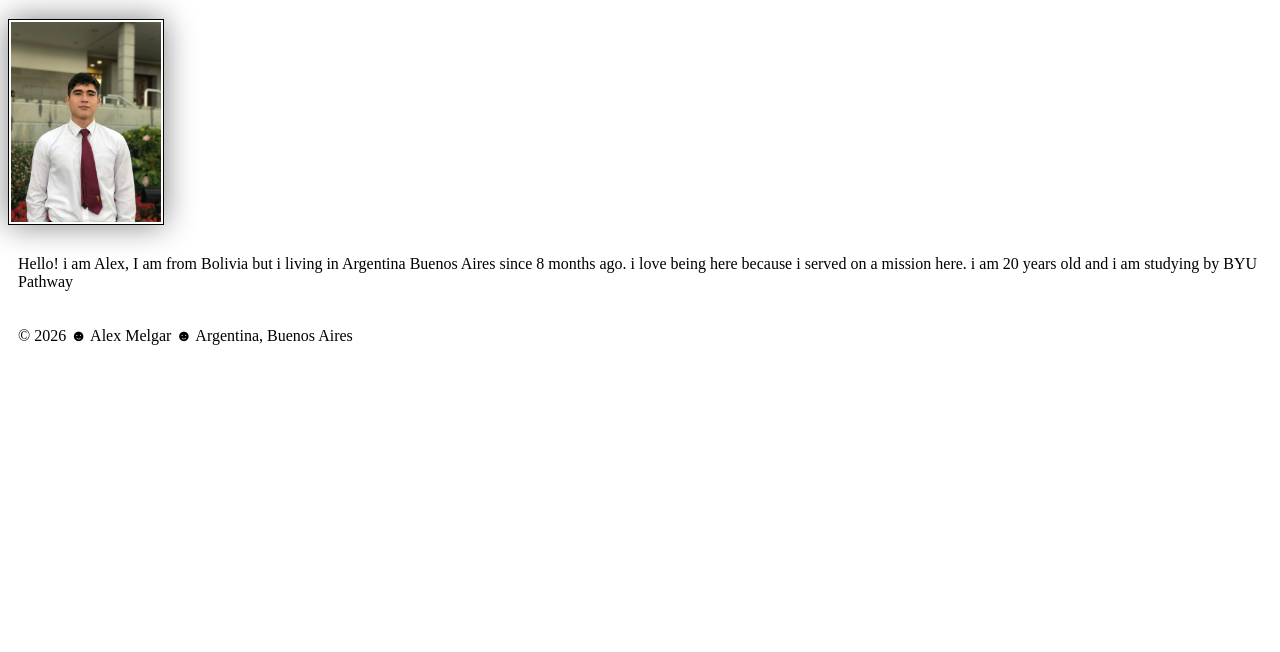
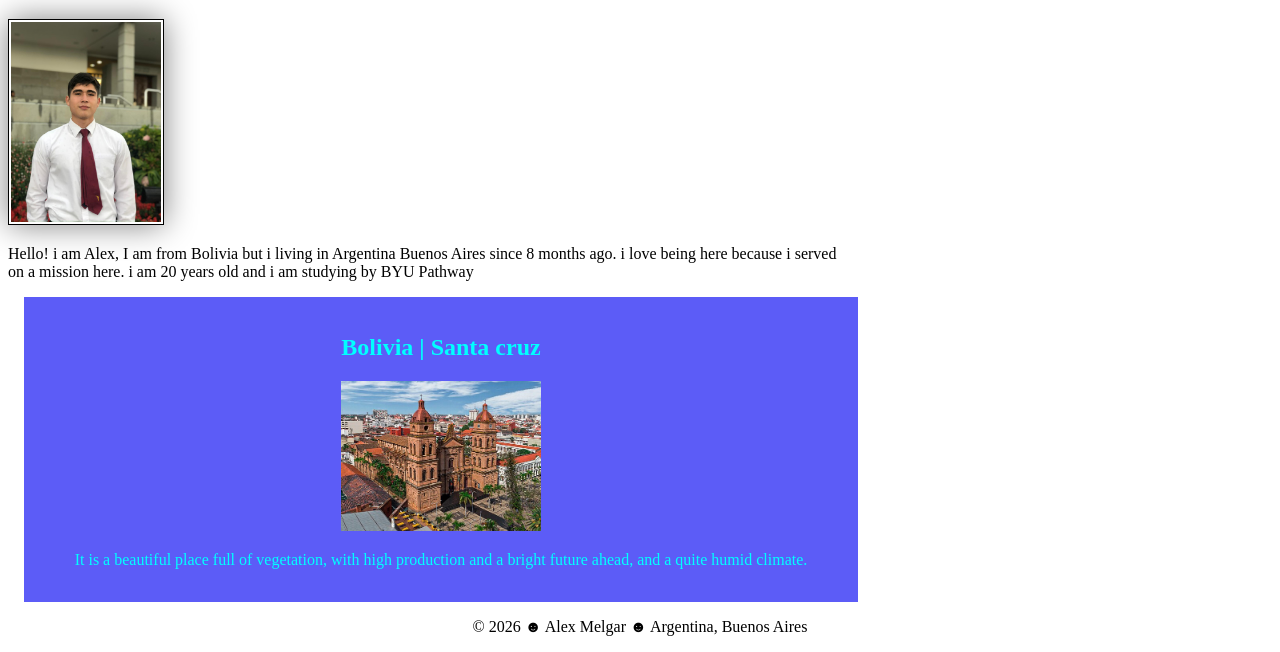
Before and after one commit to alexmelgarruiz/wdd130, a plain HTML site: page index.html in a window 1280 px wide. Shown: the part 185-837 px from the top of the page. Before the commit the page ends 800 px from the top, so only its background shows below. Drawn offline with Linux system fonts and the light colour scheme.

Commit message:
adding css to my html

```diff
--- a/index.html
+++ b/index.html
@@ -5,7 +5,10 @@
     <meta charset="UTF-8">
     <meta name="viewport" content="width=device-width, initial-scale=1.0">
     <title>Alex Franco Melgar Ruiz | WDD 130</title>
+    <meta name="Description" content="You will know more about me">
+    <meta name="Author" content="Alex Melgar">
     <link rel="stylesheet" href="styles/styles.css">
+
 </head>
 
 <body>
@@ -23,6 +26,13 @@
             ago. i love being here because i served on a mission here. i am 20 years old and i am
             studying by BYU Pathway </p>
     </main>
+    <aside>
+        <h2> Bolivia | Santa cruz </h2>
+        <img src="images/santa-cruz-de-la-sierra.jpg" alt="Santa Cruz City">
+        <p>It is a beautiful place full of vegetation, with high production and a bright future
+            ahead, and a
+            quite humid climate.</p>
+    </aside>
     <footer>
         <p> &copy; 2026 ☻ Alex Melgar ☻ Argentina, Buenos Aires</p>
     </footer>
--- a/styles/styles.css
+++ b/styles/styles.css
@@ -13,7 +13,7 @@ h1 {
     color: darkblue;
 }
 
-img {
+main img {
     width: 150px;
     height: auto;
     border: 1px solid black;
@@ -22,5 +22,30 @@ img {
 }
 
 p {
-    padding: 10px;
+    padding: 0;
 }
+
+main {
+    max-width: 840px;
+}
+
+aside {
+    width: 800px;
+    margin: 1em;
+    border: 1px solid rgb(92, 92, 247);
+    padding: 1em;
+    background-color: rgb(92, 92, 247);
+    color: aqua;
+    text-align: center;
+}
+
+aside img {
+    width: 200px;
+    height: auto;
+}
+
+footer {
+    margin-top: 1rem;
+    border-top: 10px;
+    text-align: center;
+}
```
Also changed, not shown: images/santa-cruz-de-la-sierra.jpg (added).
